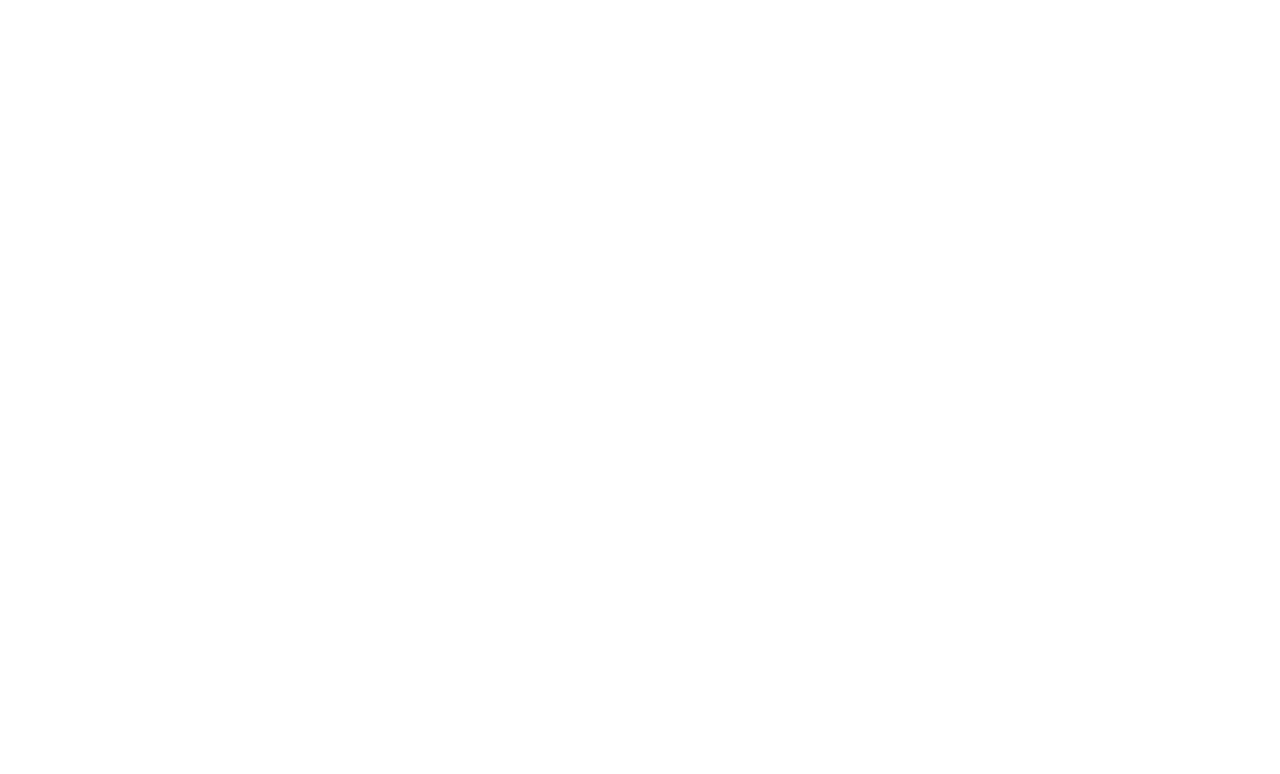
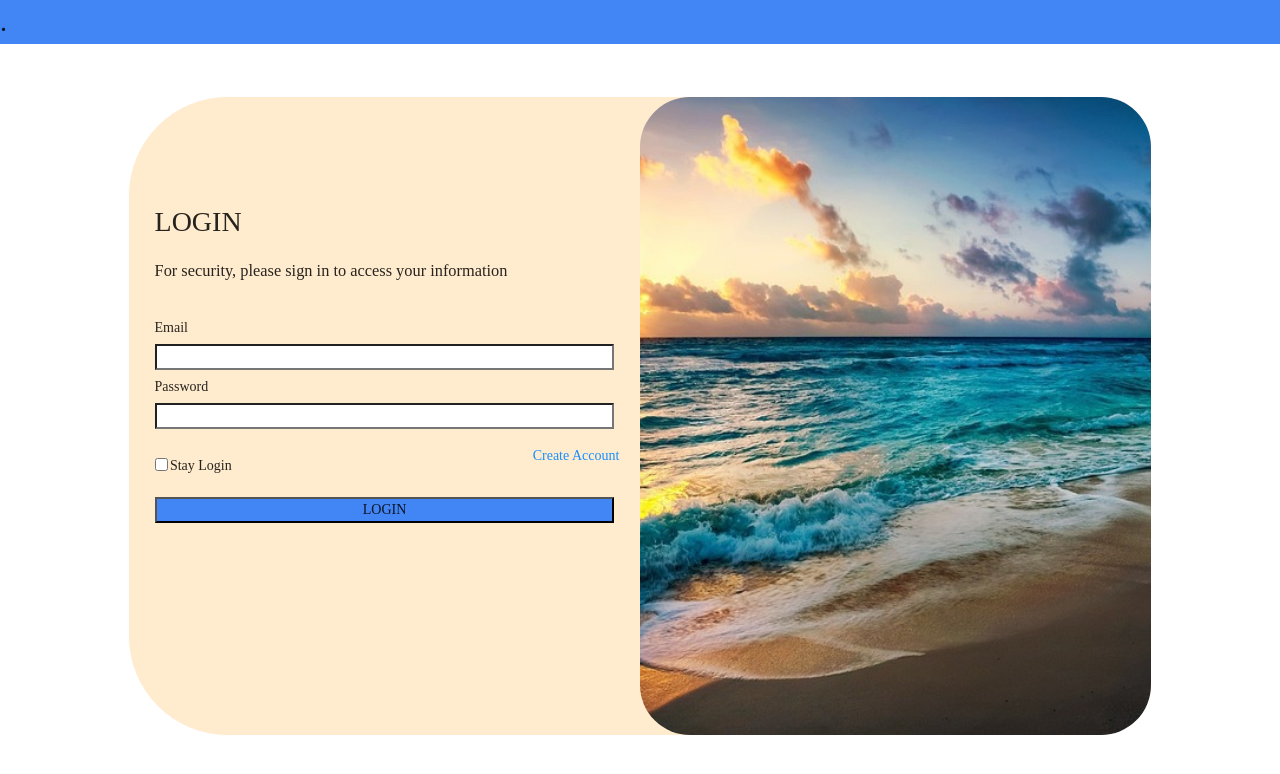
Before and after one commit to pracharapol/Project_Softarch, a React (Create React App) app: page /Login in a window 1280 px wide. Shown: the top 774 px of the page. Built offline with nearby package versions, Linux system fonts and the light colour scheme.

Commit message:
Ta commit login

```diff
--- /dev/null
+++ b/src/Css/Login.css
@@ -0,0 +1,119 @@
+* {
+  margin: 0;
+  padding: 0;
+  box-sizing: border-box;
+  font-family: "Bahnschrift SemiBold";
+  font-style: normal;
+}
+
+.navbar {
+  /* background-color: bisque;
+  position: absolute;
+  /* display: in; */
+  /* width: 100%; */
+  /* height: 50%;  */
+  background-attachment: fixed;
+  background-color: #4285f4;
+  position: relative;
+  z-index: 8;
+  background-repeat: no-repeat;
+  width: 100%;
+  box-sizing: inherit;
+}
+.clh {
+  background-color: #4285f4;
+  /* height: 20%; */
+}
+
+.body2 {
+  margin-top: 3%;
+  background-color: blanchedalmond;
+  position: absolute;
+  height: 80%;
+  float: left;
+  border-radius: 100px;
+}
+/* .loginbody * {
+  margin-left: 5%;
+} */
+.loginbody {
+  width: 50%;
+  height: 100%;
+  /* background-color: aquamarine; */
+  border-radius: 50px;
+  position: absolute;
+  /* border-radius: 30px; */
+  left: 0%;
+}
+.picbody {
+  width: 50%;
+  height: 100%;
+  /* background-color: blue; */
+  float: right;
+  /* position: absolute; */
+}
+.logh {
+  margin-left: 5%;
+  margin-top: 20%;
+}
+.summitbut {
+  margin-left: 5%;
+  position: absolute;
+  margin-top: 10%;
+  width: 90%;
+  background-color: #4285f4;
+}
+.fo {
+  /* padding-top: 15px; */
+}
+.passposi {
+  margin-left: 5%;
+  position: absolute;
+  margin-top: 8%;
+}
+#pass {
+  margin-left: 5%;
+  width: 90%;
+  position: absolute;
+  margin-top: 9%;
+}
+.emailposi {
+  margin-left: 5%;
+  position: absolute;
+  margin-top: 5%;
+}
+#email {
+  margin-left: 5%;
+  width: 90%;
+  position: absolute;
+  margin-top: 6%;
+}
+.pic {
+  border-radius: 50px;
+  width: 100%;
+  height: 100%;
+  object-fit: cover;
+}
+
+.crAcc {
+  margin-left: 5%;
+  left: 74%;
+  position: relative;
+}
+
+#staylog {
+  margin-left: 5%;
+  position: absolute;
+  margin-top: 11%;
+}
+#staylogin {
+  margin-left: 8%;
+  /* margin-left: 3%; */
+  position: absolute;
+  margin-top: 10.5%;
+}
+
+.forse {
+  margin-left: 5%;
+  position: relative;
+}
--- a/src/page/Hotels.tsx
+++ b/src/page/Hotels.tsx
@@ -1,5 +1,4 @@
 import React from "react";
-import { Button } from "antd";
 import "../Css/Hotels.css";
 import picim from "../Css/Picture/Imagehoteljapan.svg";
 import picim2 from "../Css/Picture/Imagehoteljapan2.svg";
--- a/src/page/Login.tsx
+++ b/src/page/Login.tsx
@@ -1,14 +1,72 @@
-import React from 'react';
-import { Link } from 'react-router-dom';
-import { useMediaQuery } from 'react-responsive';
-
-
-
+import React from "react";
+import { Link } from "react-router-dom";
+import { useMediaQuery } from "react-responsive";
+import picim from "../Css/Picture/Imagebglog.svg";
+import "../Css/Login.css";
 function Login() {
   return (
     <div className="Create">
-
-
+      <div className="navbar">
+        <h1 className="clh">.</h1>
+      </div>
+      <div className="body2">
+        <div className="loginbody">
+          <h1 className="logh">LOGIN</h1>
+          <form action="" className="fo">
+            {/* <br /> */}
+            <h3 className="forse">
+              For security, please sign in to access your information
+            </h3>
+            <label className="emailposi" htmlFor="email">
+              Email
+            </label>
+            <br />
+            <input type="text" id="email" />
+            <br />
+            <label className="passposi" htmlFor="pass">
+              Password
+            </label>
+            <br />
+            <input type="text" id="pass" />
+            <br />
+            <br />
+            <input
+              type="checkbox"
+              id="staylog"
+              name="staylog"
+              // value="Stay Login"
+            ></input>
+            <label id="staylogin" htmlFor="staylog">
+              {" "}
+              Stay Login
+            </label>
+            <br></br>
+            <br />
+            {/* <input className="summitbut" type="Submit" value="Submit"></input> */}
+            <button className="summitbut">LOGIN</button>
+            <div className="">
+              <Link to="/Hotels" className="crAcc">
+                Create Account
+              </Link>
+            </div>
+          </form>
+        </div>
+        <div className="picbody">
+          <img
+            className="pic"
+            style={
+              {
+                // width: "100%",
+                // height: "100%",
+                // position: "relative",
+                // backgroundSize: "cover",
+              }
+            }
+            src={picim}
+            alt=""
+          />
+        </div>
+      </div>
     </div>
   );
 }
```
Also changed, not shown: src/Css/Picture/Imagebglog.svg (added).
